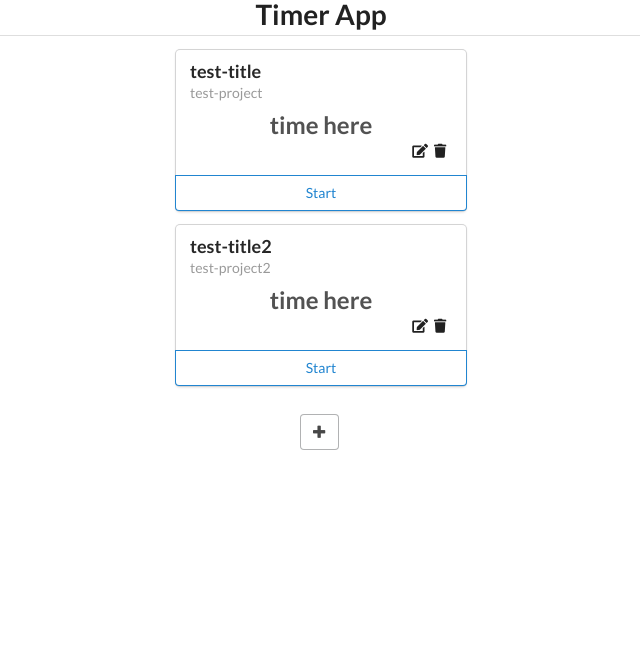
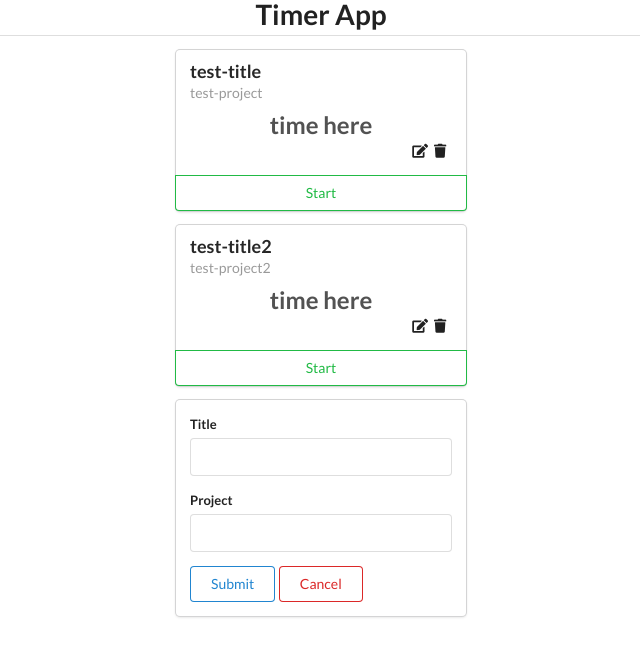
Before and after one commit to bafonins/react-timer, a React (Create React App) app in the folder client/: page / in a window 1280 px wide. Both pictures are taken after a click on the button 638 px from the left and 432 px from the top of the page. Shown: the top 656 px of the page, without its empty margins (319-959 px from the left). Built offline with nearby package versions, Linux system fonts and the light colour scheme.

Commit message:
timer form + some refactoring

```diff
--- a/client/src/components/Timer.js
+++ b/client/src/components/Timer.js
@@ -5,29 +5,29 @@ class Timer extends Component {
     render() {
         // const elapsedString = helpers.renderElapsedString(this.props.elapsed);
         return (
-            <div className='ui centered card'>
-                <div className='content'>
-                    <div className='header'>
+            <div className="ui centered card">
+                <div className="content">
+                    <div className="header">
                         { this.props.title }
                     </div>
-                    <div className='meta'>
+                    <div className="meta">
                         { this.props.project }
                     </div>
-                    <div className='center aligned description'>
+                    <div className="center aligned description">
                         <h2>
                             time here
                         </h2>
                     </div>
-                    <div className='extra content'>
-                        <span className='right floated trash icon'>
-                            <i className='trash icon' />
+                    <div className="extra content">
+                        <span className="right floated trash icon">
+                            <i className="trash icon" />
                         </span>
-                        <span className='right floated edit icon'>
-                            <i className='edit icon' />
+                        <span className="right floated edit icon">
+                            <i className="edit icon" />
                         </span>
                     </div>
                 </div>
-                <div className='ui bottom attached blue basic button'>
+                <div className="ui bottom attached green basic button">
                     Start
                 </div>
             </div>
--- a/client/src/components/TimerForm.js
+++ b/client/src/components/TimerForm.js
@@ -2,9 +2,47 @@ import React, { Component } from 'react';
 
 class TimerForm extends Component {
 
+    constructor(props) {
+        super(props);
+
+        this.state = {
+            title: this.props.title || '',
+            project: this.props.project || ''
+        };
+    }
+
     render() {
         return (
-            <h1> timer form </h1>
+            <div className="ui centered card">
+                <div className="content">
+                    <div className="ui form">
+                        <div className="field">
+                            <label>Title</label>
+                            <input
+                                type="text"
+                                value={ this.state.title }
+                                onChange={ (e) => { this.setState({ title: e.target.value });}}
+                            />
+                        </div>
+                        <div className="field">
+                            <label>Project</label>
+                            <input
+                                type="text"
+                                value={ this.state.project }
+                                onChange={ (e) => { this.setState({ project: e.target.value });}}
+                            />
+                        </div>
+                        <div className="ui two bottom">
+                            <button className="ui basic primary button">
+                                Submit
+                            </button>
+                            <button className="ui basic negative button" onClick={ this.props.closeEditForm }>
+                                Cancel
+                            </button>
+                        </div>
+                    </div>
+                </div>
+            </div>
         );
     }
 }
--- a/client/src/components/ToggleableTimerForm.js
+++ b/client/src/components/ToggleableTimerForm.js
@@ -11,20 +11,35 @@ class ToggleableTimerForm extends Component {
         };
     }
 
+    openEditForm = () => {
+        this.setState({ isOpen: true });
+    }
+
+    closeEditForm = () => {
+        this.setState({ isOpen: false });
+    }
+
+    submitEditForm = () => {
+
+    }
+
     render() {
         if (this.state.isOpen) {
             return (
                 <TimerForm
-
+                    closeEditForm={ this.closeEditForm }
+                    title={ this.props.title }
+                    project={ this.props.project }
                 />
             );
         } else {
             return (
-                <div className='ui basic content center aligned segment'>
+                <div className="ui basic content center aligned segment">
                 <button
-                    className='ui basic button icon'
+                    onClick={ this.openEditForm }
+                    className="ui basic button icon"
                 >
-                    <i className='plus icon' />
+                    <i className="plus icon" />
                 </button>
                 </div>
             );
```
Also changed, not shown: client/src/App.js (line endings or trailing spaces).
